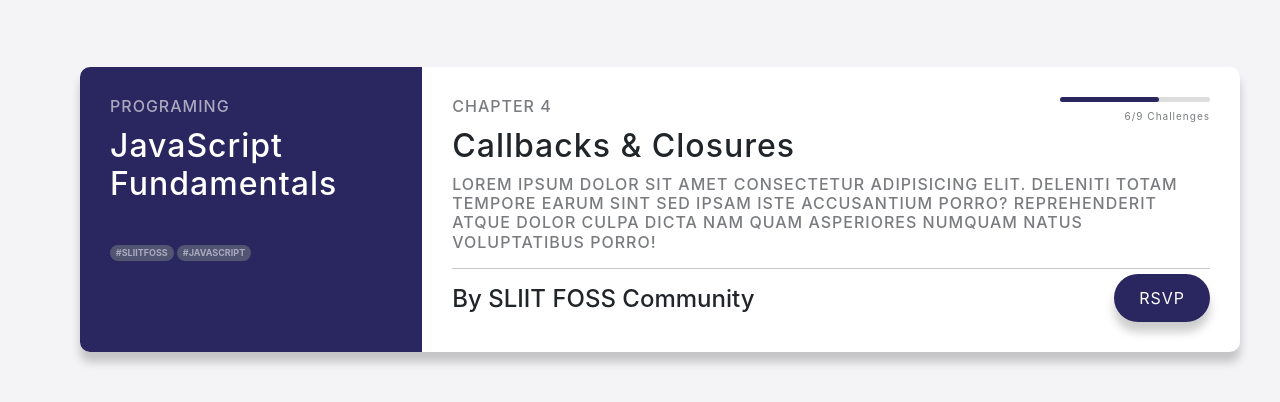
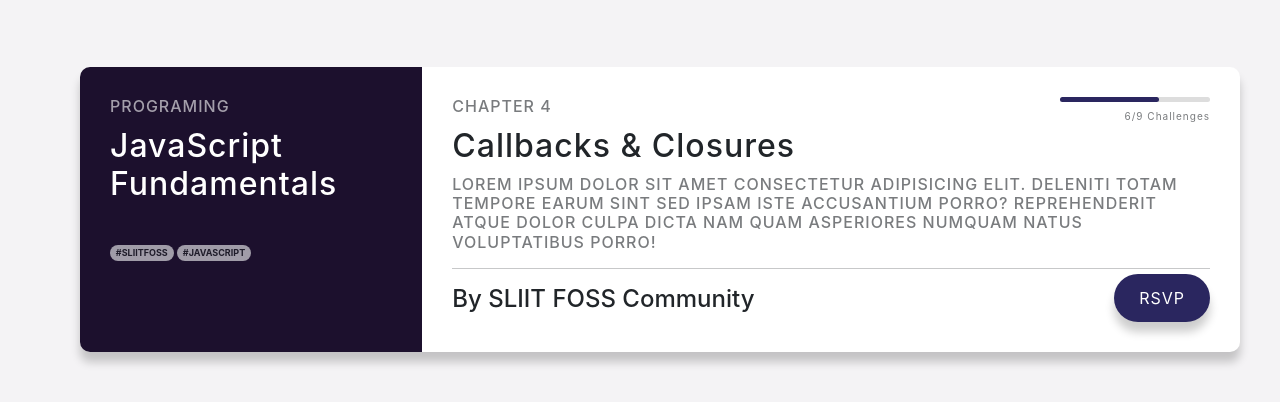
Before and after one commit to sliit-foss/rsvp-frontend-old, a React (Create React App) app: page /contact in a window 1280 px wide. Shown: the part 135-537 px from the top of the page. Built offline with nearby package versions, Linux system fonts and the light colour scheme.

Commit message:
change upcoming events component

```diff
--- a/src/modules/HomeModules/UpComingEvents/UpComing.scss
+++ b/src/modules/HomeModules/UpComingEvents/UpComing.scss
@@ -10,7 +10,7 @@
 	max-width: 100%;
 	margin: 20px;
 	overflow: hidden;
-	width: 1200px;
+	width: 75rem;
 }
 
 .course h6 {
@@ -26,7 +26,7 @@
 }
 
 .course-preview {
-	background-color: #2A265F;
+	background-color: #1C102D;
 	color: #fff;
 	padding: 30px;
 	max-width: 350px;
@@ -46,6 +46,7 @@
 	position: relative;
 	width: 100%;
 }
+
 
 .progress-container {
 	position: absolute;
--- a/src/modules/HomeModules/UpComingEvents/UpComingEventsComponent.tsx
+++ b/src/modules/HomeModules/UpComingEvents/UpComingEventsComponent.tsx
@@ -20,10 +20,10 @@ function UpComingEvents() {
                   <h6>Programing</h6>
                   <h2>JavaScript Fundamentals</h2>
                   <a href="#">
-                    <span className="badge rounded-pill bg-secondary">
+                    <span className="badge rounded-pill text-dark bg-light">
                       #SLIITFOSS
                     </span>{" "}
-                    <span className="badge rounded-pill bg-secondary">
+                    <span className="badge rounded-pill text-dark bg-light">
                       #JAVASCRIPT
                     </span>
                   </a>
```
